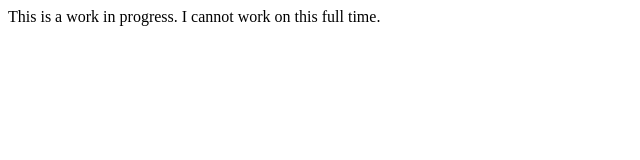
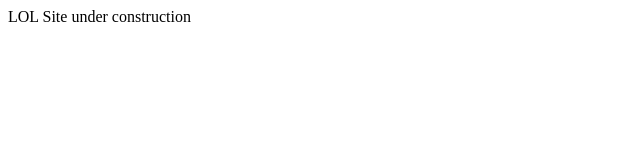
Before and after one commit to acuzzio/alessiovalentini.com, a plain HTML site: page index.html in a window 1280 px wide. Shown: the whole page, without its empty margins (0-640 px from the left). Drawn offline with Linux system fonts and the light colour scheme.

```diff
--- a/index.html
+++ b/index.html
@@ -1,9 +1,9 @@
 <!DOCTYPE html>
 <html>
     <head>
-      This is a work in progress.
+      LOL
     </head>
     <body>
-       I cannot work on this full time.
+       Site under construction
     </body>
 </html>
```
Also changed, not shown: 1 other file.
